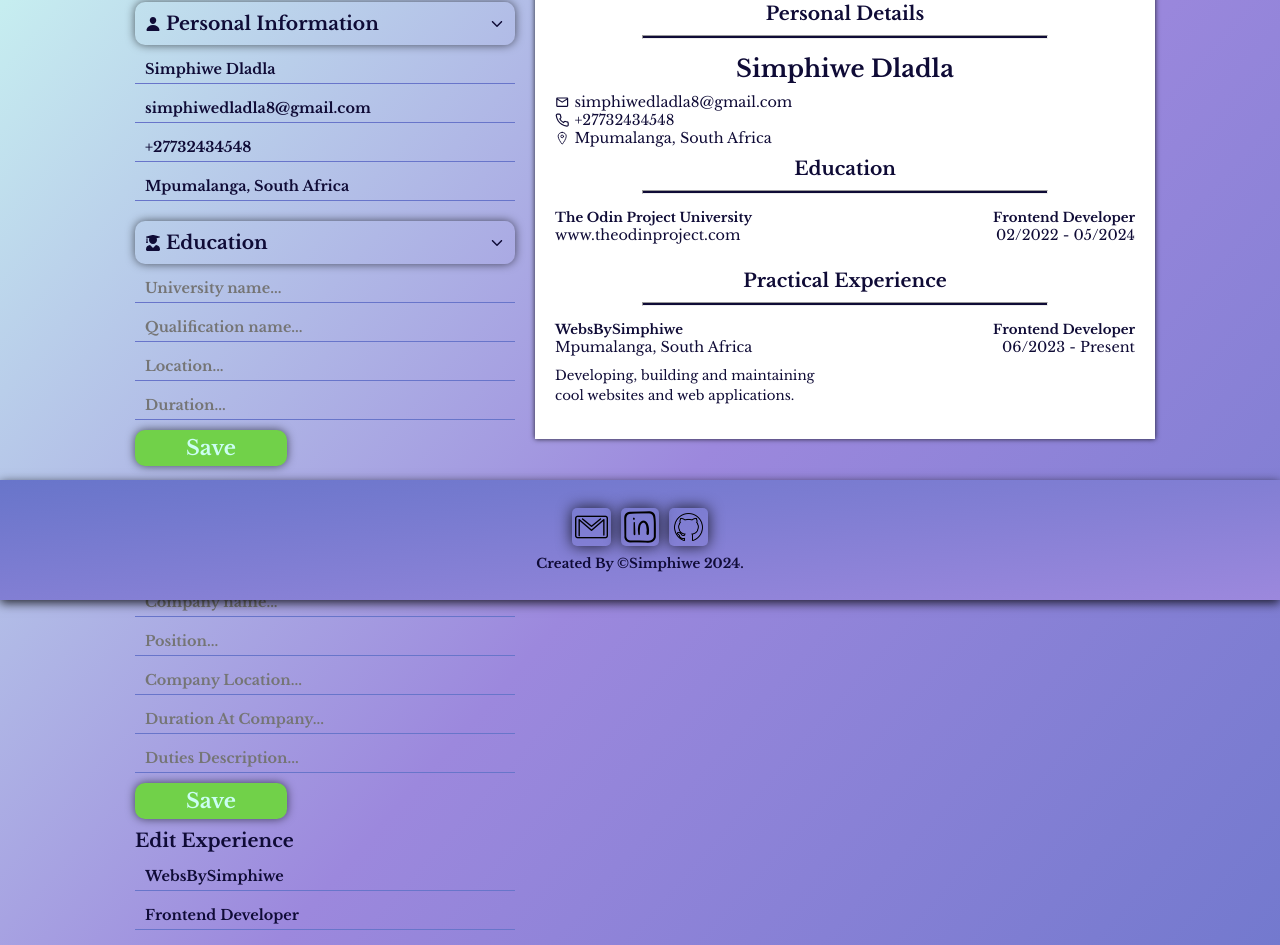
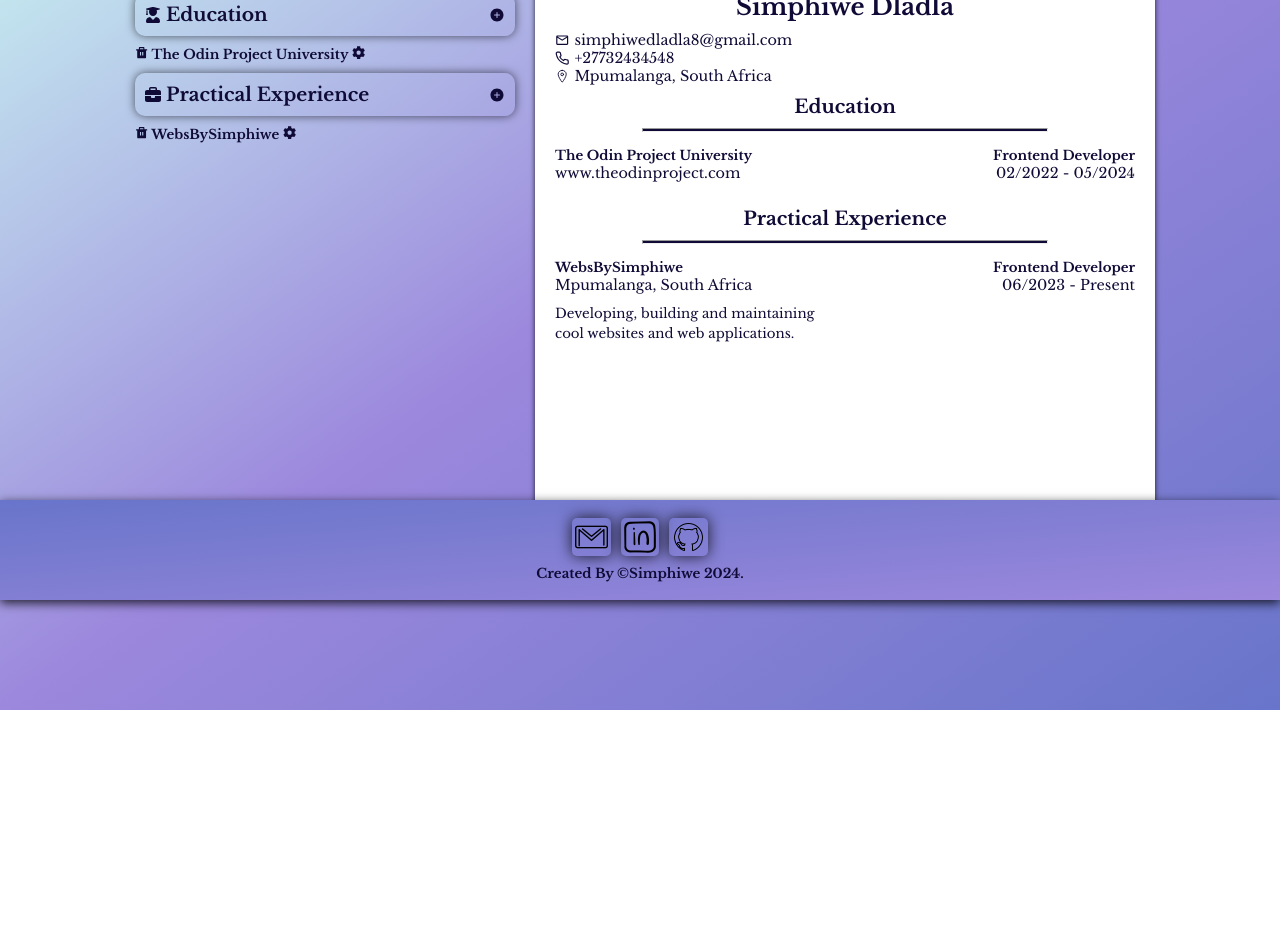
Before and after one commit to DeeBest/mrovaBizAdmin, a React (Vite) app: page / in a window 1280 px wide. Shown: the part 200-1145 px from the top of the page. After the commit the page ends 910 px from the top, so only its background shows below. Built offline with nearby package versions, Linux system fonts and the light colour scheme.

Commit message:
added functions to toggle the forms visibility

```diff
--- a/src/components/EducationDetails.jsx
+++ b/src/components/EducationDetails.jsx
@@ -1,7 +1,7 @@
 /* eslint-disable react/prop-types */
 
 import { FaUserGraduate } from 'react-icons/fa';
-import { IoIosArrowDown } from 'react-icons/io';
+import { IoAddCircle } from 'react-icons/io5';
 
 const EducationDetails = (props) => {
   return (
@@ -9,7 +9,13 @@ const EducationDetails = (props) => {
       <div className="education-header-container section-heading-container">
         <FaUserGraduate />
         <h3>Education</h3>
-        <IoIosArrowDown />
+        <IoAddCircle
+          onClick={() => {
+            document
+              .querySelector('.educationDetails-form')
+              .classList.toggle('active');
+          }}
+        />
       </div>
       <div className="form-container">
         <form
--- a/src/components/PersonalDetails.jsx
+++ b/src/components/PersonalDetails.jsx
@@ -1,6 +1,6 @@
 /* eslint-disable react/prop-types */
 
-import { IoIosArrowDown } from 'react-icons/io';
+import { IoAddCircle } from 'react-icons/io5';
 import { IoPerson } from 'react-icons/io5';
 
 const PersonalDetails = (props) => {
@@ -9,7 +9,13 @@ const PersonalDetails = (props) => {
       <div className="personal-heading-container section-heading-container">
         <IoPerson />
         <h3>Personal Information</h3>
-        <IoIosArrowDown />
+        <IoAddCircle
+          onClick={() => {
+            document
+              .querySelector('.personal-details-form')
+              .classList.toggle('active');
+          }}
+        />
       </div>
       <div className="form-container">
         <form
--- a/src/components/PracticalExperience.jsx
+++ b/src/components/PracticalExperience.jsx
@@ -1,5 +1,5 @@
 /* eslint-disable react/prop-types */
-import { IoIosArrowDown } from 'react-icons/io';
+import { IoAddCircle } from 'react-icons/io5';
 import { FaBriefcase } from 'react-icons/fa6';
 
 const PracticalExperience = (props) => {
@@ -8,7 +8,13 @@ const PracticalExperience = (props) => {
       <div className="practical-heading-container section-heading-container">
         <FaBriefcase />
         <h3>Practical Experience</h3>
-        <IoIosArrowDown />
+        <IoAddCircle
+          onClick={() => {
+            document
+              .querySelector('.practicalExperience-form')
+              .classList.toggle('active');
+          }}
+        />
       </div>
       <div className="form-container">
         <form
@@ -72,11 +78,12 @@ const PracticalExperience = (props) => {
             }
           />
           <label htmlFor="description">Duties Description:</label>
-          <input
-            type="textarea"
+          <textarea
             name="description"
             id="description"
             placeholder="Duties Description..."
+            rows="4"
+            cols="33"
             value={props.experienceDetails.description}
             onChange={(e) =>
               props.setExperienceDetails({
--- a/src/components/PracticalExperienceLists.jsx
+++ b/src/components/PracticalExperienceLists.jsx
@@ -1,18 +1,25 @@
 /* eslint-disable react/prop-types */
+import { FaCog } from 'react-icons/fa';
+import { RiDeleteBinFill } from 'react-icons/ri';
+
 const PracticalExperienceLists = (props) => {
   return (
-    <div>
-      <h3>Edit Experience</h3>
+    <>
       {props.practicalExperiences.map((practicalExperience) => (
-        <form onSubmit={(e) => e.preventDefault()} key={practicalExperience.id}>
-          <input type="text" value={practicalExperience.companyName} />
-          <input type="text" value={practicalExperience.position} />
-          <input type="text" value={practicalExperience.durationAtCompany} />
-          <input type="text" value={practicalExperience.companyLocation} />
-          <input type="textarea" value={practicalExperience.description} />
-        </form>
+        <div key={practicalExperience.id}>
+          <h5>
+            <RiDeleteBinFill /> {practicalExperience.companyName} <FaCog />
+          </h5>
+          <form onSubmit={(e) => e.preventDefault()}>
+            {/* <input type="text" value={practicalExperience.companyName} /> */}
+            {/* <input type="text" value={practicalExperience.position} />
+            <input type="text" value={practicalExperience.durationAtCompany} />
+            <input type="text" value={practicalExperience.companyLocation} />
+            <input type="textarea" value={practicalExperience.description} /> */}
+          </form>
+        </div>
       ))}
-    </div>
+    </>
   );
 };
 export default PracticalExperienceLists;
--- a/src/components/QualificationLists.jsx
+++ b/src/components/QualificationLists.jsx
@@ -1,11 +1,23 @@
 /* eslint-disable react/prop-types */
+import { FaCog } from 'react-icons/fa';
+import { RiDeleteBinFill } from 'react-icons/ri';
+
 const QualificationLists = (props) => {
   return (
     <ul>
       {props.educationExperiences.map((educationExperience) => (
-        <li key={educationExperience.id}>
-          <input value={educationExperience.universityName} />
-        </li>
+        <div key={educationExperience.id}>
+          <h5>
+            <RiDeleteBinFill /> {educationExperience.universityName} <FaCog />
+          </h5>
+          <form onSubmit={(e) => e.preventDefault()}>
+            {/* <input type="text" value={practicalExperience.companyName} /> */}
+            {/* <input type="text" value={practicalExperience.position} />
+            <input type="text" value={practicalExperience.durationAtCompany} />
+            <input type="text" value={practicalExperience.companyLocation} />
+            <input type="textarea" value={practicalExperience.description} /> */}
+          </form>
+        </div>
       ))}
     </ul>
   );
--- a/src/index.css
+++ b/src/index.css
@@ -29,7 +29,7 @@ footer {
 }
 header,
 footer {
-  height: 15%;
+  height: 100px;
 }
 header {
   align-items: center;
@@ -58,7 +58,7 @@ main {
   align-items: flex-start;
   height: 100vh;
   z-index: 2;
-  padding: 15% 20px;
+  padding: 130px 20px;
 }
 .details-container {
   display: flex;
@@ -94,9 +94,13 @@ label {
   margin-left: 5px;
 }
 form {
+  display: none;
+  flex-direction: column;
   min-width: 100%;
+  max-width: 400px;
 }
-input {
+input,
+textarea {
   margin: 10px 0px;
   padding: 5px 10px;
   min-width: 100%;
@@ -107,10 +111,14 @@ input {
   border-bottom: 1px solid #6875ca;
   background-color: transparent;
 }
-input:focus {
+input:focus,
+textarea:focus {
   outline: 1.5px solid #0f0b36;
   border: none;
   border-radius: 10px;
+}
+textarea {
+  resize: none;
 }
 .save-education-btn {
   width: 40%;
@@ -136,10 +144,11 @@ input:focus {
   display: flex;
   flex-direction: column;
   width: 50%;
-  max-width: 700px;
+  max-width: 800px;
   box-shadow: 0px 0px 5px rgba(0, 0, 0, 0.8);
   padding: 0px 20px 20px 20px;
   background-color: white;
+  min-height: 650px;
 }
 .cv-display section {
   min-width: 100%;
@@ -229,7 +238,7 @@ footer .contact-icons {
   display: flex;
 }
 
-@media screen and (max-width: 750px) {
+@media screen and (max-width: 780px) {
   main {
     flex-direction: column;
   }
```
